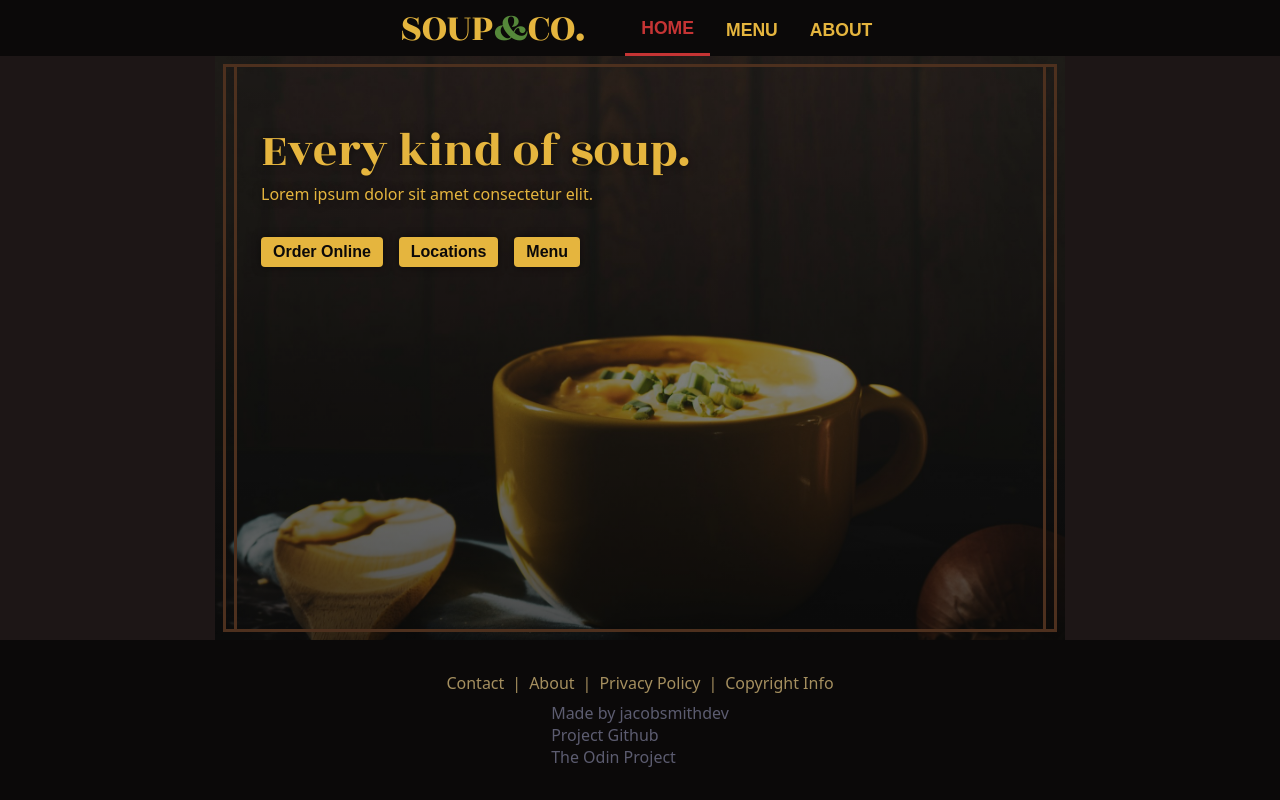
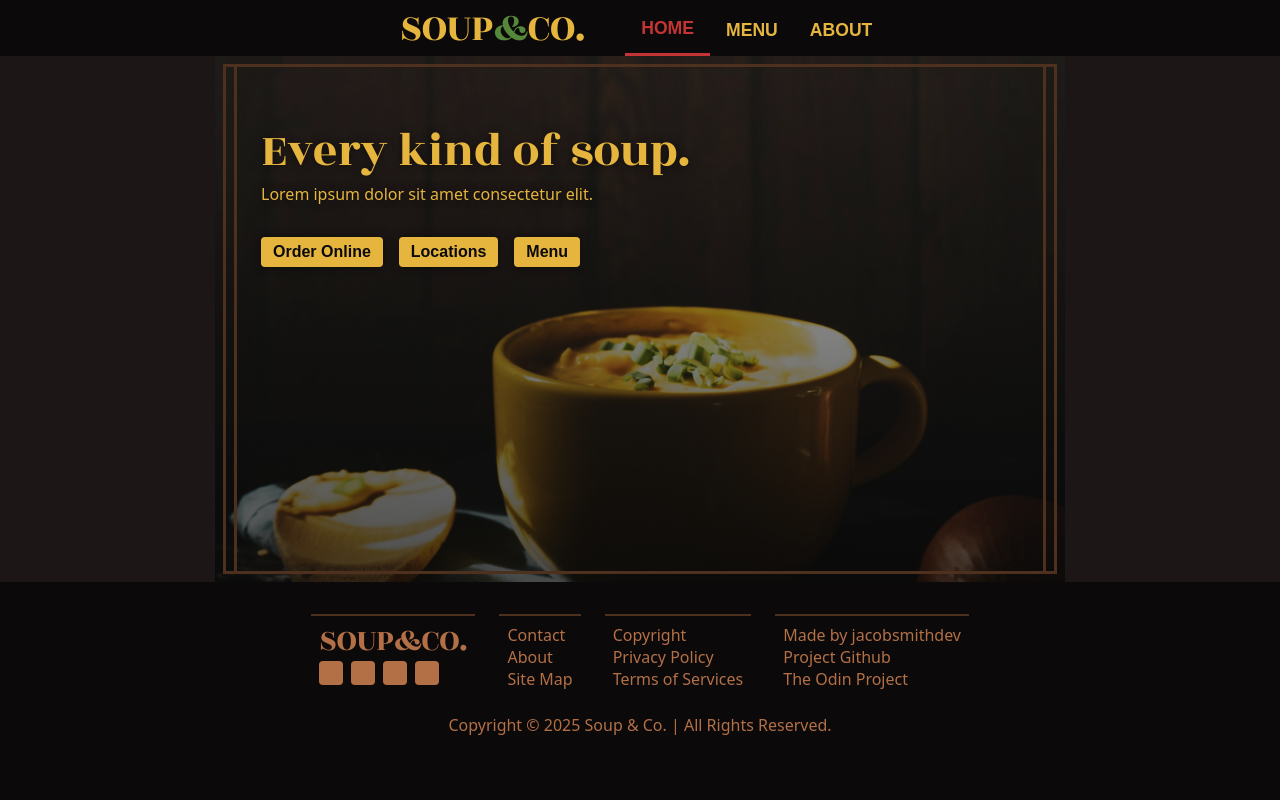
Before and after one commit to jacobsmithdev/restaurant-page-top, a website built with webpack: page src/index.html in a window 1280 px wide. Built offline with nearby package versions, Linux system fonts and the light colour scheme.

Commit message:
feat: Redesign footer section
Redesign footer to have more content, style it consistently with the
rest of the page, and set it up to adapt based on screen/window size.

```diff
--- a/src/index.html
+++ b/src/index.html
@@ -23,44 +23,76 @@
             restaurant page
         </div>
         <div class="footer">
+            <div class="footer__content-wrapper">
+                <div class="footer-section">
+                    <div class="footer-logo">
+                        <a href="#" class="footer-logo__a">
+                            SOUP<span class="footer-logo__ampersand">&</span>CO.
+                        </a>
+                    </div>
+                    <ul class="footer-socials">
+                        <li class="social-media-icon"></li>
+                        <li class="social-media-icon"></li>
+                        <li class="social-media-icon"></li>
+                        <li class="social-media-icon"></li>
+                    </ul>
+                </div>
+                <div class="footer-section">
                     <ul class="footer-list">
                         <li class="footer-list__item">
                             <a class="subtle-link" href="#">
                                 Contact
                             </a>
                         </li>
-                |
                         <li class="footer-list__item">
                             <a class="subtle-link" href="#">
                                 About
                             </a>
                         </li>
-                |
+                        <li class="footer-list__item">
+                            <a class="subtle-link" href="#">
+                                Site Map
+                            </a>
+                        </li>
+                    </ul>
+                </div>
+                <div class="footer-section">
+                    <ul class="footer-list">
+                        <li class="footer-list__item">
+                            <a class="subtle-link" href="#">
+                                Copyright
+                            </a>
+                        </li>
                         <li class="footer-list__item">
                             <a class="subtle-link" href="#">
                                 Privacy Policy
                             </a>
                         </li>
-                |
                         <li class="footer-list__item">
                             <a class="subtle-link" href="#">
-                        Copyright Info
+                                Terms of Services
                             </a>
                         </li>
                     </ul>
-
-            <ul class="credit-list">
-                <li class="credit-list__item">
-                    <a class="credit-link" href="https://github.com/jacobsmithdev">Made by jacobsmithdev</a>
+                </div>
+                <div class="footer-section">
+                    <ul class="footer-list">
+                        <li class="footer-list__item">
+                            <a class="subtle-link" href="https://github.com/jacobsmithdev">Made by jacobsmithdev</a>
                         </li>
-                <li class="credit-list__item">
-                    <a class="credit-link" href="https://github.com/jacobsmithdev/restaurant-page-top">Project Github</a>
+                        <li class="footer-list__item">
+                            <a class="subtle-link" href="https://github.com/jacobsmithdev/restaurant-page-top">Project Github</a>
                         </li>
-                <li class="credit-list__item">
-                    <a class="credit-link" href="https://www.theodinproject.com/lessons/node-path-javascript-restaurant-page">The Odin Project</a>
+                        <li class="footer-list__item">
+                            <a class="subtle-link" href="https://www.theodinproject.com/lessons/node-path-javascript-restaurant-page">The Odin Project</a>
                         </li>
                     </ul>
                 </div>
             </div>
+            <div class="footer__copyright">
+                Copyright &copy; 2025 Soup & Co. | All Rights Reserved.
+            </div>
+        </div>
+    </div>
 </body>
 </html>
--- a/src/styles.css
+++ b/src/styles.css
@@ -41,6 +41,9 @@ ol, ul {
 
     --brown: hsl(23, 44%, 21%);
 
+    --light-brown: hsl(23, 43%, 49%);
+    --light-brown-alt: hsl(23, 54%, 59%);
+
     --red: hsl(0, 58%, 49%);
     --red-alt: hsl(0, 58%, 54%);
 
@@ -71,14 +74,13 @@ ol, ul {
     --logo-color: var(--gold);
     --logo-color-alt: var(--green);
 
+    --logo-color-subtle: var(--light-brown);
+
     --footer-bg: var(--dark-brown);
-    --footer-text: var(--beige);
+    --footer-text: var(--light-brown);
 
-    --subtle-link-text: var(--beige);
-    --subtle-link-text-hover: var(--beige-alt);
-
-    --credit-link-text: var(--navy);
-    --credit-link-text-hover: var(--navy-alt);
+    --subtle-link-text: var(--light-brown);
+    --subtle-link-text-hover: var(--light-brown-alt);
 
     --about-list-text: var(--gold);
     --about-list-text: var(--gold-alt);
@@ -185,19 +187,41 @@ body {
 
 .footer {
     grid-area: footer;
-    display: flex;
-    flex-direction: column;
-    align-items: center;
-    justify-content: center;
+    display: grid;
+    gap: 16px;
+    justify-items: center;
     padding: 32px;
-    gap: 8px;
+    padding-bottom: 64px;
     background: var(--footer-bg);
 }
 
-.footer-list {
+.footer__content-wrapper {
     display: flex;
-    gap: 8px;
+    flex-wrap: wrap;
+    gap: 24px;
+}
+
+.footer__copyright {
     color: var(--footer-text);
+    text-align: center;
+}
+
+.footer-section {
+    border-top: 2px solid var(--brown);
+    padding: 8px;
+    flex: 1;
+    display: grid;
+    min-width: max-content;
+}
+
+.footer-logo {
+    font-size: 2rem;
+    font-family: rozha_oneregular;
+}
+
+.footer-logo__a {
+    color: var(--logo-color-subtle);
+    text-decoration: none;
 }
 
 .subtle-link {
@@ -210,12 +234,14 @@ body {
     color: var(--subtle-link-text-hover);
 }
 
-.credit-link {
-    text-decoration: none;
-    color: var(--credit-link-text);
+.footer-socials {
+    display: flex;
+    gap: 8px;
 }
 
-.credit-link:hover {
-    text-decoration: underline;
-    color: var(--credit-link-text-hover);
+.social-media-icon {
+    width: 24px;
+    height: 24px;
+    background: var(--footer-text);
+    border-radius: 4px;
 }
```
Lines whose indentation alone changed are shown as unchanged.
